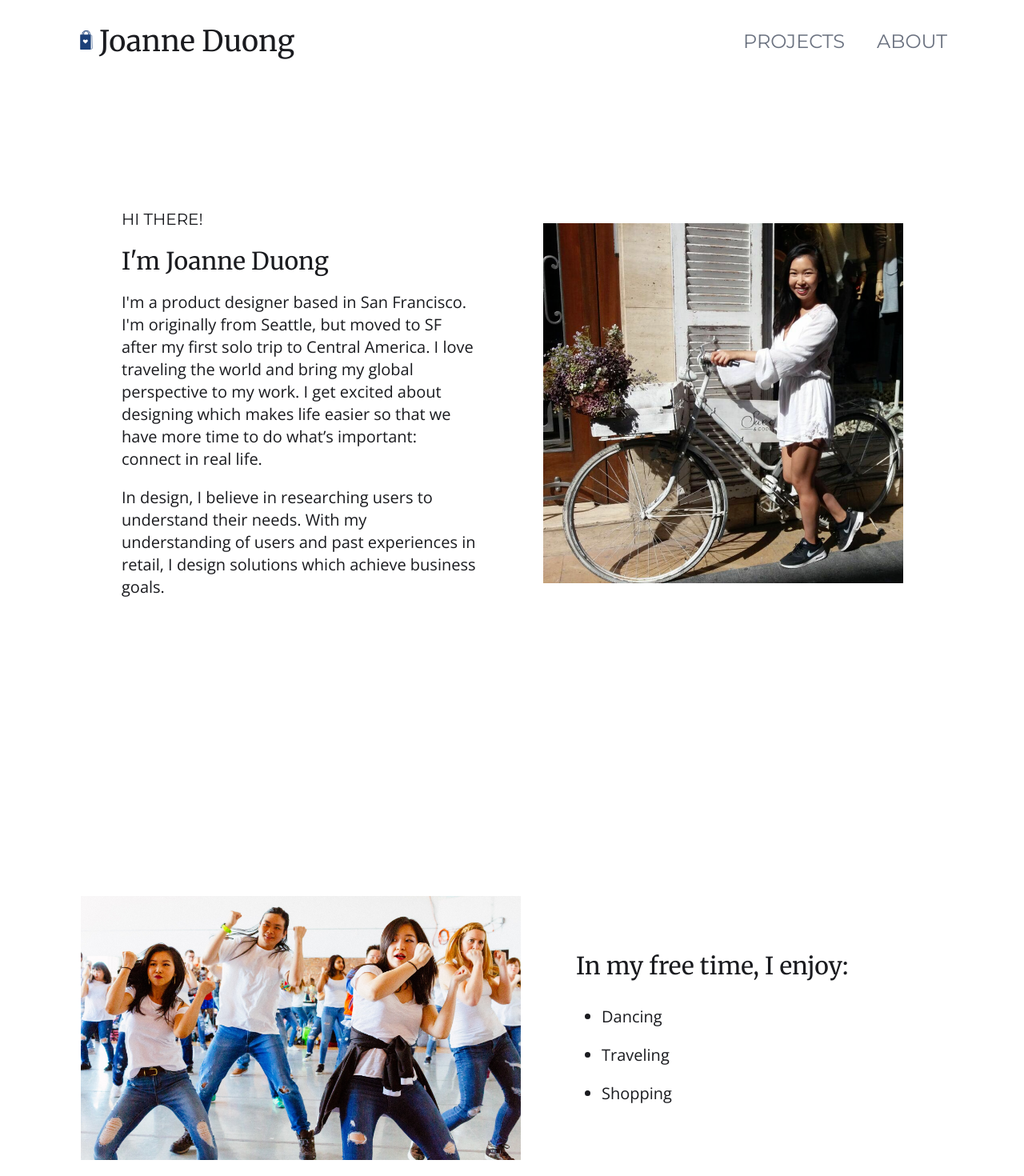
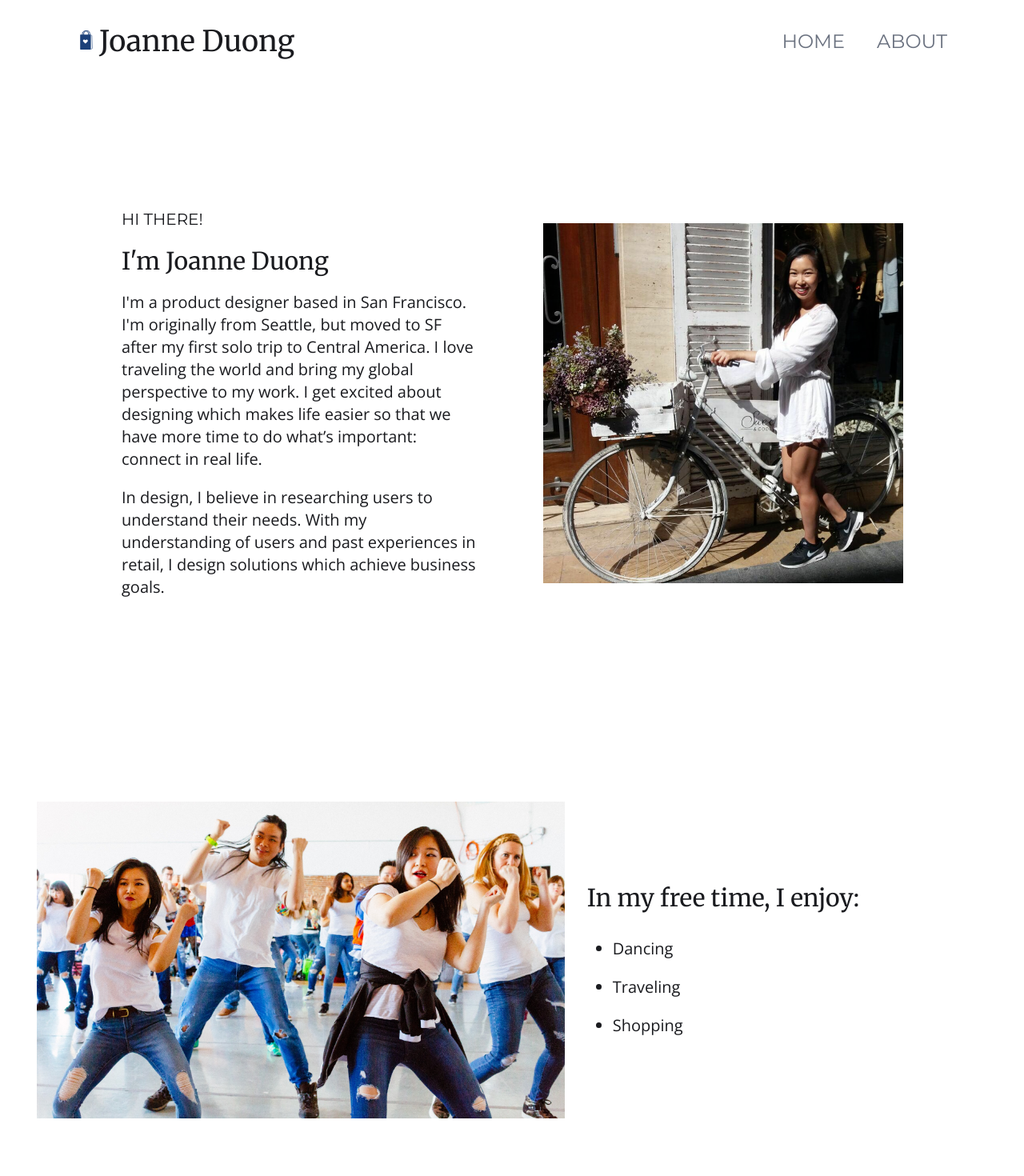
Before and after one commit to Ochaart/joanne-duong-portfolio, a Next.js app: page /about in a window 1280 px wide. Shown: the top 1470 px of the page at 80% size. Built offline with nearby package versions, Linux system fonts and the light colour scheme.

Commit message:
cleaned up about page

```diff
--- a/components/Navigation.jsx
+++ b/components/Navigation.jsx
@@ -36,8 +36,8 @@ const Navigation = ({ openModal, toggleModal }) => {
       </button>
       <ul className="hidden text-gray-500 font-montserrat lg:flex lg:flex-row lg:justify-end col-start-3 text-2xl">
         <li>
-          <Link href="/#projects">
-            <a className="hover:text-black">PROJECTS</a>
+          <Link href="/">
+            <a className="hover:text-black">HOME</a>
           </Link>
         </li>
         <li className="ml-10">
--- a/components/ProjectNavigation.jsx
+++ b/components/ProjectNavigation.jsx
@@ -14,7 +14,7 @@ const ProjectNavigation = ({ project }) => {
   return (
     <div>
       <ul className="grid grid-cols-3 justify-items-center whitespace-nowrap gap-y-5 md:flex w-[100vw] px-8 justify-evenly items-center md:gap-x-10 font-montserrat text-xs md:text-sm text-[#555555] py-32">
-        <li><Link href="/#projects"><a className="hover:text-gray-900">All</a></Link></li>
+        <li><Link href="/"><a className="hover:text-gray-900">All</a></Link></li>
         <li><Link href="/projects/drink-perfect"><a className={cx({ "hover:text-gray-900": project !== "drinkPerfect", "text-gray-900 font-bold text-base": project === "drinkPerfect" })}>Drink Perfect</a></Link></li>
         <li><Link href="/projects/catch"><a className={cx({ "hover:text-gray-900": project !== "catch", "text-gray-900 font-bold text-base": project === "catch" })}>Catch</a></Link></li>
         <li><Link href="/projects/happy-quest"><a className={cx({ "hover:text-gray-900": project !== "happyQuest", "text-gray-900 font-bold text-base": project === "happyQuest" })}>Happy Quest</a></Link></li>
--- a/pages/_app.js
+++ b/pages/_app.js
@@ -1,4 +1,4 @@
-import ClipLoader from "react-spinners/ClipLoader";
+import HashLoader from "react-spinners/HashLoader";
 import { useRouter } from "next/router";
 import '../styles/globals.css'
 import Navigation from '../components/Navigation';
@@ -27,16 +27,6 @@ function MyApp({ Component, pageProps }) {
     modalRef.current.toggleModal();
   }
 
-  // useEffect(() => {
-  //   window.addEventListener('load', () => {
-  //     setLoading(false);
-  //   })
-  //   console.log('loaded')
-  //   return () => window.removeEventListener('load', () => {
-  //     setLoading(false);
-  //   })
-  // }, [])
-
   useEffect(() => {
     router.events.on("routeChangeError", (e) => setLoading(true));
     router.events.on("routeChangeStart", (e) => setLoading(true));
@@ -51,7 +41,7 @@ function MyApp({ Component, pageProps }) {
 
   return (
     <>
-      {loading ? <div className="w-[100vw] h-[100vh] flex items-center justify-center"><ClipLoader color="#1B3F79" loading={loading} size={150} /></div> : <div onClick={closeModal}>
+      {loading ? <div className="w-[100vw] h-[100vh] flex items-center justify-center"><HashLoader color="#1B3F79" loading={loading} size={150} /></div> : <div onClick={closeModal}>
         <Navigation openModal={openModal} toggleModal={toggleModal} />
         <Component {...pageProps} />
         <FooterNavigation />
@@ -63,8 +53,8 @@ function MyApp({ Component, pageProps }) {
             className="text-white font-montserrat flex flex-col text-2xl h-[100%] px-10 justify-center space-y-4"
           >
             <li>
-              <Link href="/#projects">
-                <a className="hover:text-gray-500">PROJECTS</a>
+              <Link href="/">
+                <a className="hover:text-gray-500">HOME</a>
               </Link>
             </li>
             <li>
--- a/pages/about.js
+++ b/pages/about.js
@@ -24,8 +24,8 @@ const About = () => {
           />
         </div>
       </section>
-      <section className="flex flex-col lg:grid lg:grid-cols-2 mx-auto px-8 lg:px-28 h-[450px] sm:h-[650px] items-center gap-y-8">
-        <div className="relative min-w-[320px] lg:min-h-[400px] lg:min-w-[550px] h-4/6 w-5/6 lg:h-5/6 lg:w-6/6 justify-self-center">
+      <section className="flex flex-col mb-28 lg:grid lg:grid-cols-2 mx-auto px-8 lg:px-28 justify-items-center justify-center items-center gap-y-8">
+        <div className="relative w-[347.21px] h-[252.52px] sm:w-[458.33px] sm:h-[333.33px] md:w-[550px] md:h-[400px] xl:w-[660px] xl:h-[480px]">
           <Image
             src="/joanne_dancing.jpg"
             layout="fill"
--- a/pages/index.js
+++ b/pages/index.js
@@ -14,7 +14,7 @@ export default function Home() {
           Designing to achieve greater user conversion
         </h2>
       </section>
-      <section className="relative pb-28" id="projects">
+      <section className="relative pb-28">
         <h2 className="mx-auto px-10 md:px-24 text-2xl md:text-3xl mb-6">Completed Work:</h2>
         <div className="mx-auto grid grid-cols-1 lg:grid-cols-2 auto-rows-max gap-x-24 gap-y-24 justify-items-center px-10 md:px-24">
           <Project
```
